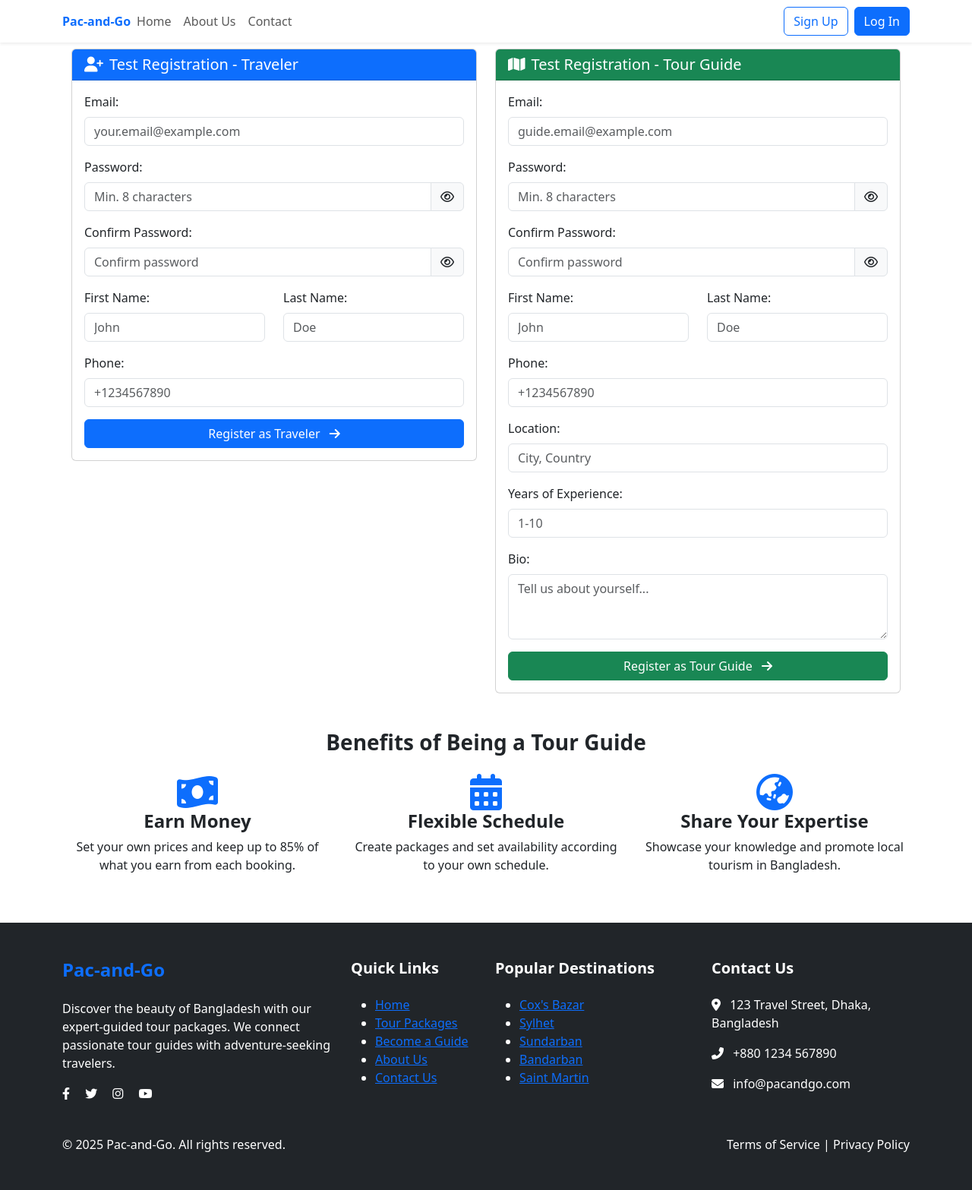
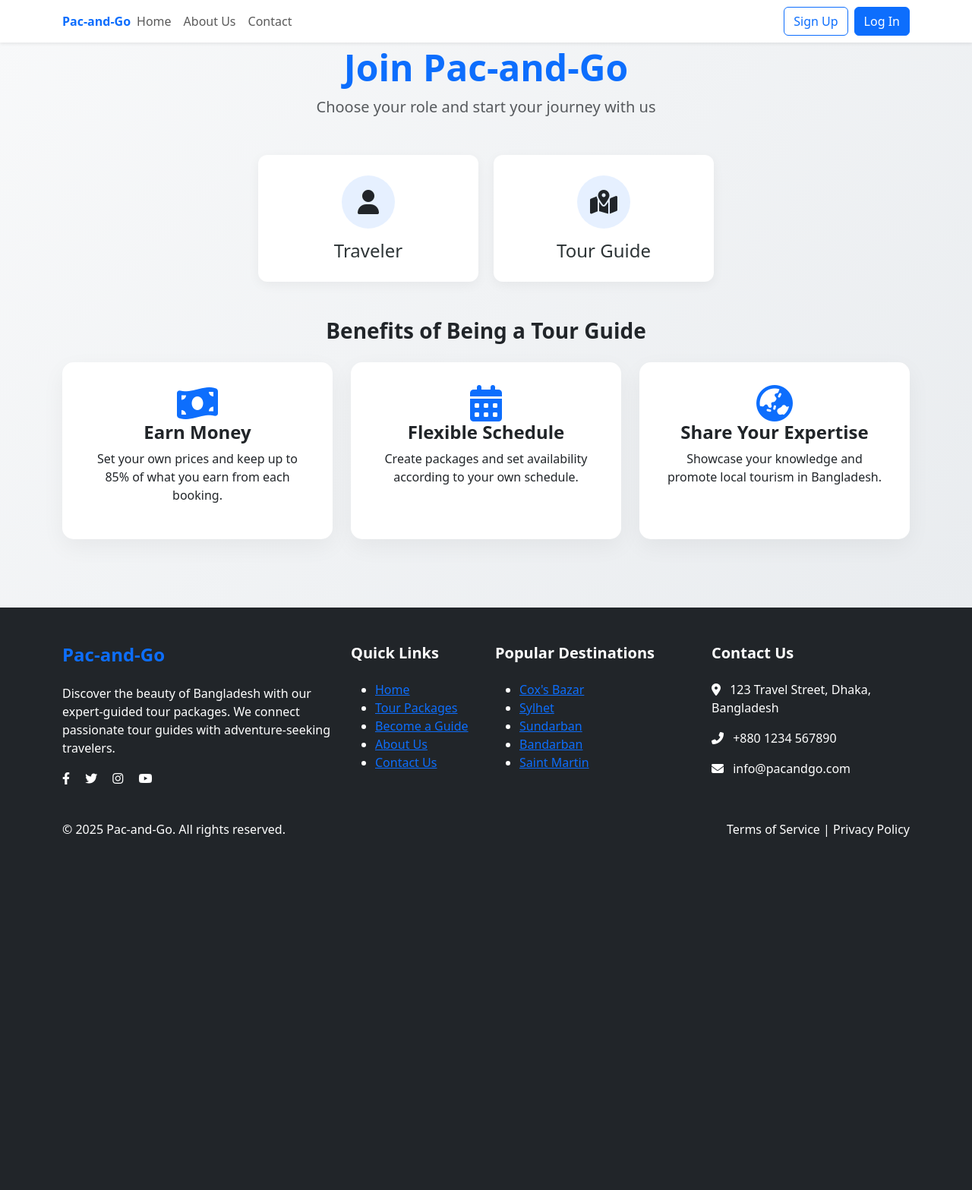
Before and after one commit to reshadMajumder/pac-and-go, a Django app: page /register/ in a window 1280 px wide. Shown: the whole page at 76% size. After the commit the page ends 1102 px from the top, so only its background shows below. Run offline with Django 5.2, Linux system fonts and the light colour scheme.

Commit message:
fixed the registration from design

```diff
--- a/auth_app/templates/register.html
+++ b/auth_app/templates/register.html
@@ -2,28 +2,149 @@
 {% load static %}
 
 {% block content %}
-<script>
-  // Add error handling for form submission
-  document.addEventListener('DOMContentLoaded', function() {
-    const forms = document.querySelectorAll('form');
-    forms.forEach(form => {
-      form.addEventListener('submit', function(e) {
-        console.log('Form is being submitted:', form.action);
-        // Don't prevent default - let it submit
-      });
-    });
+<style>
+  .auth-section {
+    background: linear-gradient(135deg, #f8f9fa 0%, #e9ecef 100%);
+    min-height: 100vh;
+    padding: 60px 0;
+  }
 
-    // Log any JavaScript errors
-    window.addEventListener('error', function(e) {
-      console.error('JavaScript error:', e.message, 'at', e.filename, ':', e.lineno);
-    });
-  });
-</script>
+  .role-selector {
+    max-width: 600px;
+    margin: 0 auto 40px;
+  }
 
-  <!-- Register Section -->
-  <section class="auth-section py-5">
+  .role-cards {
+    display: flex;
+    gap: 20px;
+    justify-content: center;
+  }
+
+  .role-card {
+    flex: 1;
+    background: #fff;
+    border-radius: 12px;
+    padding: 25px;
+    text-align: center;
+    cursor: pointer;
+    border: 2px solid transparent;
+    transition: all 0.3s ease;
+    box-shadow: 0 4px 15px rgba(0, 0, 0, 0.05);
+  }
+
+  .role-card:hover {
+    transform: translateY(-5px);
+  }
+
+  .role-card.active {
+    border-color: var(--bs-primary);
+    box-shadow: 0 8px 25px rgba(var(--bs-primary-rgb), 0.15);
+  }
+
+  .role-card .icon {
+    width: 70px;
+    height: 70px;
+    background: rgba(var(--bs-primary-rgb), 0.1);
+    border-radius: 50%;
+    display: flex;
+    align-items: center;
+    justify-content: center;
+    margin: 0 auto 15px;
+    transition: all 0.3s ease;
+  }
+
+  .role-card.active .icon {
+    background: var(--bs-primary);
+    color: #fff;
+  }
+
+  .role-card h4 {
+    margin: 0;
+    color: #2d3436;
+  }
+
+  .registration-forms {
+    max-width: 600px;
+    margin: 0 auto;
+  }
+
+  .form-card {
+    background: #fff;
+    border-radius: 15px;
+    box-shadow: 0 10px 30px rgba(0, 0, 0, 0.08);
+    overflow: hidden;
+    transition: all 0.3s ease;
+  }
+
+  .form-header {
+    padding: 25px;
+    background: var(--bs-primary);
+    color: #fff;
+  }
+
+  .form-body {
+    padding: 30px;
+  }
+
+  .form-label {
+    font-weight: 500;
+    color: #495057;
+    margin-bottom: 0.5rem;
+  }
+
+  .form-control {
+    border: 2px solid #e9ecef;
+    border-radius: 10px;
+    padding: 12px;
+    transition: all 0.3s ease;
+  }
+
+  .form-control:focus {
+    border-color: var(--bs-primary);
+    box-shadow: 0 0 0 0.2rem rgba(var(--bs-primary-rgb), 0.15);
+  }
+
+  .input-group .form-control {
+    border-right: none;
+  }
+
+  .input-group-text {
+    background: #fff;
+    border: 2px solid #e9ecef;
+    border-left: none;
+    cursor: pointer;
+    transition: all 0.3s ease;
+  }
+
+  .btn-submit {
+    padding: 12px 24px;
+    font-weight: 600;
+    border-radius: 10px;
+    transition: all 0.3s ease;
+  }
+
+  .btn-submit:hover {
+    transform: translateY(-2px);
+    box-shadow: 0 6px 20px rgba(var(--bs-primary-rgb), 0.25);
+  }
+
+  .benefit-card {
+    background: #fff;
+    padding: 30px;
+    border-radius: 15px;
+    box-shadow: 0 10px 30px rgba(0, 0, 0, 0.05);
+    height: 100%;
+    transition: all 0.3s ease;
+  }
+
+  .benefit-card:hover {
+    transform: translateY(-5px);
+    box-shadow: 0 15px 35px rgba(0, 0, 0, 0.1);
+  }
+</style>
+
+<section class="auth-section">
   <div class="container">
-      <!-- Messages display -->
     {% if messages %}
     <div class="messages-container">
       {% for message in messages %}
@@ -35,15 +156,35 @@
     </div>
     {% endif %}
 
-      <!-- Simple test form for debugging -->
-      <div class="container mt-3 mb-5">
-        <div class="row">
-          <div class="col-md-6">
-            <div class="card">
-              <div class="card-header bg-primary text-white">
-                <h5 class="mb-0"><i class="fas fa-user-plus me-2"></i>Test Registration - Traveler</h5>
+    <div class="text-center mb-5">
+      <h1 class="display-5 fw-bold text-primary">Join Pac-and-Go</h1>
+      <p class="lead text-muted">Choose your role and start your journey with us</p>
     </div>
-              <div class="card-body">
+
+    <div class="role-selector">
+      <div class="role-cards">
+        <div class="role-card" data-role="traveler">
+          <div class="icon">
+            <i class="fas fa-user fa-2x"></i>
+          </div>
+          <h4>Traveler</h4>
+        </div>
+        <div class="role-card" data-role="guide">
+          <div class="icon">
+            <i class="fas fa-map-marked-alt fa-2x"></i>
+          </div>
+          <h4>Tour Guide</h4>
+        </div>
+      </div>
+    </div>
+
+    <div class="registration-forms">
+      <!-- Traveler Form -->
+      <div class="form-card" id="travelerForm" style="display: none;">
+        <div class="form-header">
+          <h5 class="mb-0"><i class="fas fa-user-plus me-2"></i>Register as Traveler</h5>
+        </div>
+        <div class="form-body">
           <form method="post" action="{% url 'register' %}">
             {% csrf_token %}
             <input type="hidden" name="user_type" value="traveler">
@@ -79,17 +220,17 @@
               <label for="testPhone" class="form-label">Phone:</label>
               <input type="text" name="touristPhone" id="testPhone" class="form-control" placeholder="+1234567890" required>
             </div>
-                  <button type="submit" class="btn btn-primary w-100">Register as Traveler <i class="fas fa-arrow-right ms-2"></i></button>
+            <button type="submit" class="btn btn-primary w-100 btn-submit">Register as Traveler <i class="fas fa-arrow-right ms-2"></i></button>
           </form>
         </div>
       </div>
+
+      <!-- Guide Form -->
+      <div class="form-card" id="guideForm" style="display: none;">
+        <div class="form-header">
+          <h5 class="mb-0"><i class="fas fa-map me-2"></i>Register as Tour Guide</h5>
         </div>
-          <div class="col-md-6">
-            <div class="card">
-              <div class="card-header bg-success text-white">
-                <h5 class="mb-0"><i class="fas fa-map me-2"></i>Test Registration - Tour Guide</h5>
-              </div>
-              <div class="card-body">
+        <div class="form-body">
           <form method="post" action="{% url 'register' %}">
             {% csrf_token %}
             <input type="hidden" name="user_type" value="tour_guide">
@@ -137,15 +278,11 @@
               <label for="testGuideBio" class="form-label">Bio:</label>
               <textarea name="guideBio" id="testGuideBio" class="form-control" rows="3" placeholder="Tell us about yourself..." required></textarea>
             </div>
-                  <button type="submit" class="btn btn-success w-100">Register as Tour Guide <i class="fas fa-arrow-right ms-2"></i></button>
+            <button type="submit" class="btn btn-success w-100 btn-submit">Register as Tour Guide <i class="fas fa-arrow-right ms-2"></i></button>
           </form>
         </div>
       </div>
     </div>
-        </div>
-      </div>
-
-
 
     <!-- Guide Benefits -->
     <div class="guide-benefits mt-5">
@@ -181,8 +318,61 @@
       </div>
     </div>
   </div>
-      </div>
-    </div>
 </section>
 
+<script>
+document.addEventListener('DOMContentLoaded', function() {
+    const roleCards = document.querySelectorAll('.role-card');
+    const travelerForm = document.getElementById('travelerForm');
+    const guideForm = document.getElementById('guideForm');
+    const forms = document.querySelectorAll('form');
+
+    // Handle role selection
+    roleCards.forEach(card => {
+        card.addEventListener('click', function() {
+            // Remove active class from all cards
+            roleCards.forEach(c => c.classList.remove('active'));
+            // Add active class to clicked card
+            this.classList.add('active');
+
+            const role = this.dataset.role;
+
+            // Show/hide appropriate form with animation
+            if (role === 'traveler') {
+                travelerForm.style.display = 'block';
+                guideForm.style.display = 'none';
+                setTimeout(() => travelerForm.style.opacity = '1', 0);
+            } else {
+                guideForm.style.display = 'block';
+                travelerForm.style.display = 'none';
+                setTimeout(() => guideForm.style.opacity = '1', 0);
+            }
+        });
+    });
+
+    // Password toggle functionality
+    const togglePassword = document.querySelectorAll('.password-toggle');
+    togglePassword.forEach(toggle => {
+        toggle.addEventListener('click', function() {
+            const input = this.previousElementSibling;
+            const type = input.getAttribute('type') === 'password' ? 'text' : 'password';
+            input.setAttribute('type', type);
+            this.querySelector('i').classList.toggle('fa-eye');
+            this.querySelector('i').classList.toggle('fa-eye-slash');
+        });
+    });
+
+    // Form submission handling
+    forms.forEach(form => {
+        form.addEventListener('submit', function(e) {
+            console.log('Form is being submitted:', form.action);
+        });
+    });
+
+    // Error handling
+    window.addEventListener('error', function(e) {
+        console.error('JavaScript error:', e.message, 'at', e.filename, ':', e.lineno);
+    });
+});
+</script>
 {% endblock %}
```
Also changed, not shown: bookings/templates/dashboard.html (+2 -20 lines). Lines whose indentation alone changed are shown as unchanged.
